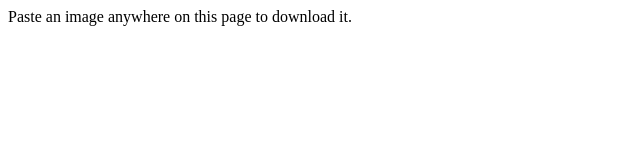
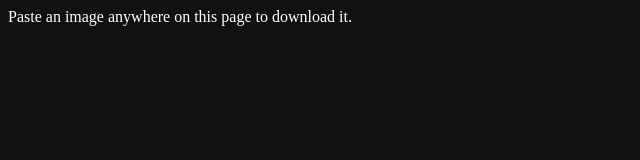
Before and after one commit to aludayalu/ctrlv, a plain HTML site: page index.html in a window 1280 px wide. Shown: the whole page, without its empty margins (0-640 px from the left). Drawn offline with Linux system fonts and the light colour scheme.

Commit message:
dark mode

```diff
--- a/index.html
+++ b/index.html
@@ -13,3 +13,10 @@ document.addEventListener("paste", (e) => {
   }
 });
 </script>
+
+<style>
+    * {
+        background-color: #111;
+        color: white;
+    }
+</style>
```
